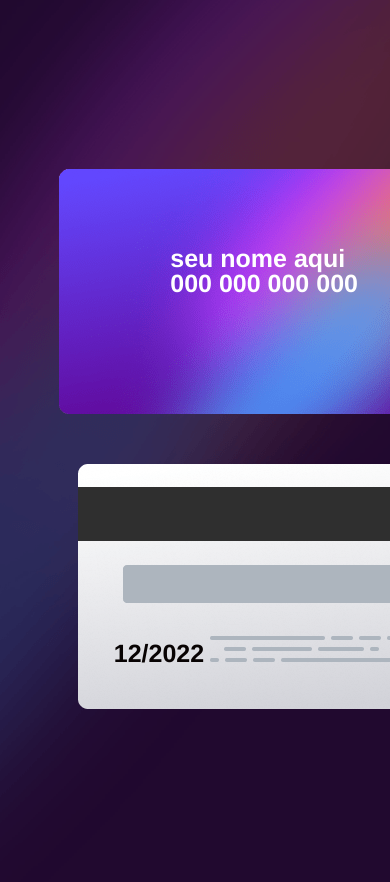
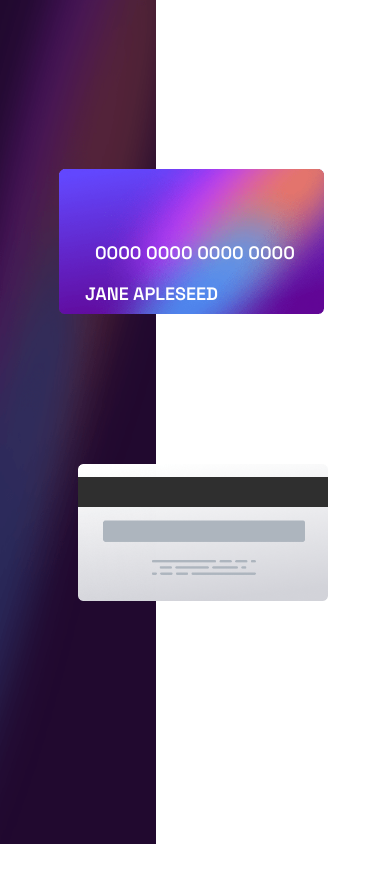
Before and after one commit to AESLan/cartao_interativo, a plain HTML site: page index.html in a window 390 px wide. Shown: the top 882 px of the page. After the commit the page ends 844 px from the top, so only its background shows below. Drawn offline with Linux system fonts and the light colour scheme.

Commit message:
Novo readme e alterações nos forms

```diff
--- a/index.html
+++ b/index.html
@@ -9,7 +9,7 @@
     <link rel="preconnect" href="https://fonts.googleapis.com" />
     <link rel="preconnect" href="https://fonts.gstatic.com" crossorigin />
     <link
-      href="https://fonts.googleapis.com/css2?family=Space+Grotesk:wght@400;500;600;700&display=swap"
+      href="https://fonts.googleapis.com/css2?family=Space+Grotesk:wght@400;500;600&display=swap"
       rel="stylesheet"
     />
   </head>
@@ -57,18 +57,27 @@
         <button class="" type="submit">Confirm</button>
       </form>
     </div>
-    <img src="imagens/bg-main-desktop.png" alt="imagem azul de fundo" />
+    <img
+      class="fundo"
+      src="imagens/bg-main-desktop.png"
+      alt="imagem azul de fundo"
+    />
 
     <div class="cartaofrente">
-      <img src="imagens/bg-card-front.png" />
-      <h3 class="nomefrente" id="nome">seu nome aqui</h3>
-      <h3 class="numfrente" id="num">000 000 000 000</h3>
+      <img class="card" src="imagens/bg-card-front.png" style="height: 80%" />
+      <h3 class="nomefrente" id="nome">JANE APLESEED</h3>
+      <h3 class="numfrente" id="num">0000 0000 0000 0000</h3>
+      <h3 class="valverso" id="val">00/00</h3>
     </div>
 
     <div class="cartaoverso">
-      <img src="imagens/bg-card-back.png" alt="verso do cartão" />
-      <h3 class="cvcverso" id="codigo">123</h3>
-      <h3 class="valverso" id="val">12/2022</h3>
+      <img
+        class="cardverso"
+        src="imagens/bg-card-back.png"
+        alt="verso do cartão"
+        style="height: 80%"
+      />
+      <h3 class="cvcverso" id="codigo">000</h3>
     </div>
     <script>
       function mostraNome(nome) {
--- a/style/main.css
+++ b/style/main.css
@@ -67,27 +67,23 @@ form {
   left: 15%;
 }
 
-#number {
-  color: blue;
-}
-
 .nomefrente {
-  font-family: "Franklin Gothic Medium", "Arial Narrow", Arial, sans-serif;
-  font-size: 25px;
+  font-family: "Space Grotesk";
+  font-size: 18px;
   color: rgb(255, 255, 255);
   position: absolute;
-  top: 30%;
-  left: 25%;
+  top: 75%;
+  left: 8%;
   z-index: 1;
 }
 
 .numfrente {
-  font-family: "Franklin Gothic Medium", "Arial Narrow", Arial, sans-serif;
-  font-size: 25px;
+  font-family: "Space Grotesk";
+  font-size: 32px;
   color: rgb(255, 255, 255);
   position: absolute;
-  top: 40%;
-  left: 25%;
+  top: 48%;
+  left: 11%;
   z-index: 1;
 }
 
@@ -98,21 +94,42 @@ form {
 }
 
 .cvcverso {
-  font-family: "Franklin Gothic Medium", "Arial Narrow", Arial, sans-serif;
-  font-size: 25px;
-  color: rgb(8, 3, 3);
+  font-family: "Space Grotesk";
+  font-size: 18px;
+  color: rgb(255, 255, 255);
   position: absolute;
-  top: 70%;
-  left: 75%;
+  top: 45%;
+  left: 80%;
   z-index: 1;
 }
 
 .valverso {
-  font-family: "Franklin Gothic Medium", "Arial Narrow", Arial, sans-serif;
-  font-size: 25px;
-  color: rgb(8, 3, 3);
+  font-family: "Space Grotesk";
+  font-size: 18px;
+  color: rgb(255, 255, 255);
   position: absolute;
-  top: 70%;
-  left: 8%;
+  top: 75%;
+  left: 80%;
   z-index: 1;
 }
+
+/*R E S P O N S I V I D A D E */
+
+@media (max-width: 600px) {
+  .fundo {
+    width: 40%;
+  }
+
+  .card {
+    width: 80%;
+  }
+  .nomefrente {
+    font-size: 18px;
+  }
+  .numfrente {
+    font-size: 18px;
+  }
+  .cardverso {
+    width: 80%;
+  }
+}
```
Also changed, not shown: script/script.js (deleted, +0 -8 lines), 1 other file.
